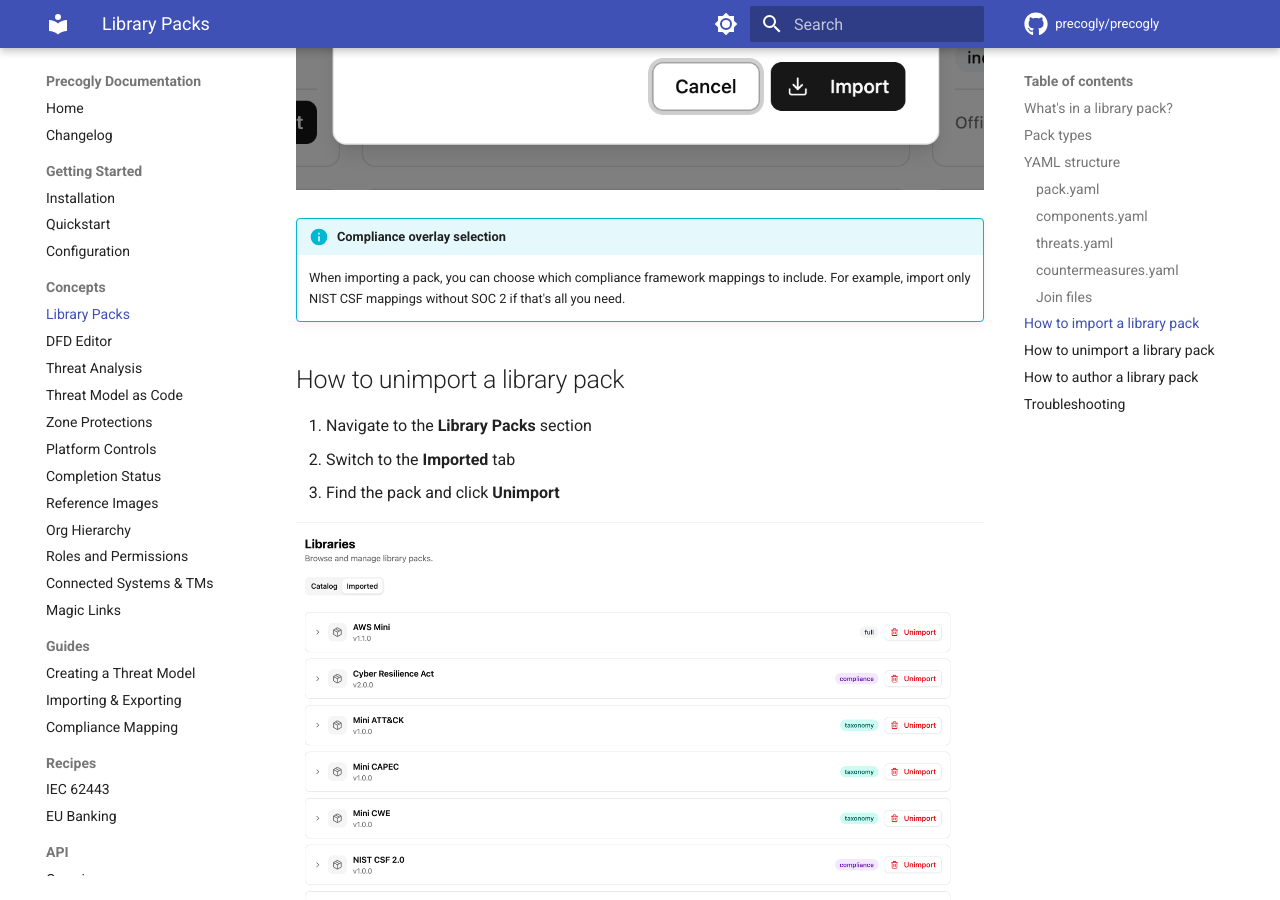
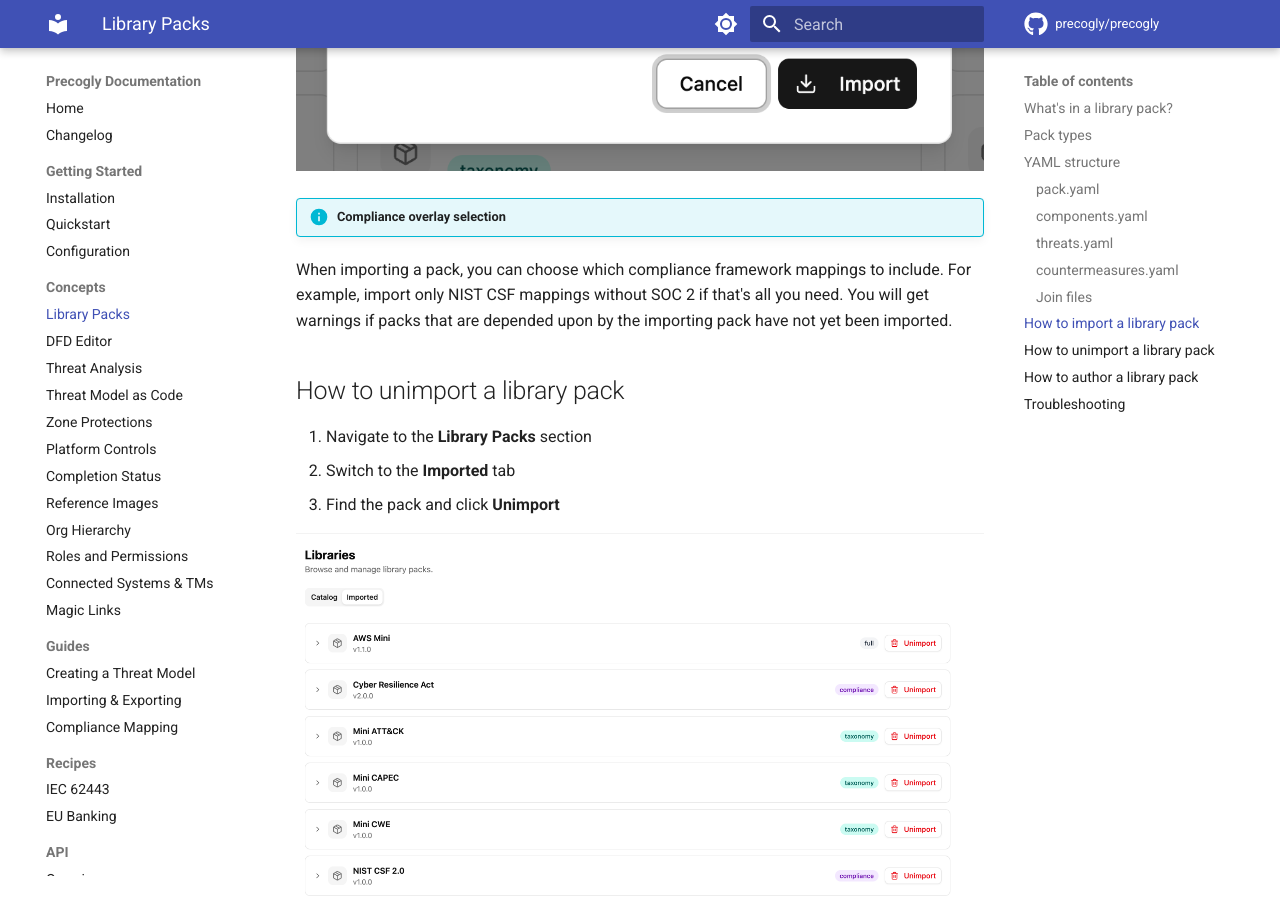
Before and after one commit to AlvinKuruvilla/precogly, an MkDocs documentation site: the page built from docs/concepts/library-packs.md, in a window 1280 px wide and 900 px high, scrolled down 8553 px. Built offline with MkDocs 1.6.1 and Material for MkDocs 9.7.7, drawn with Linux system fonts in a browser that asks for light colours; comment, search, counter and statistics services are not loaded.

````diff
--- a/docs/concepts/library-packs.md
+++ b/docs/concepts/library-packs.md
@@ -19,13 +19,13 @@ When you add a component from a library pack to your threat model, its associate
 
 ## Pack types
 
-| Type | Contains | Example |
-|------|----------|---------|
-| `technology` | Components only | `aws`, `azure`, `gcp` |
-| `full` | Components + threats + countermeasures + joins + templates | `aws-mini` |
-| `compliance` | Framework definitions with requirements | `nist-csf`, `pci-dss` |
-| `taxonomy` | External threat classification taxonomies | `stride-taxonomy`, `mini-capec` |
-| `template` | DFD templates only | — |
+| Type         | Contains                                                   | Example                         |
+| ------------ | ---------------------------------------------------------- | ------------------------------- |
+| `technology` | Components only                                            | `aws`, `azure`, `gcp`           |
+| `full`       | Components + threats + countermeasures + joins + templates | `aws-mini`                      |
+| `compliance` | Framework definitions with requirements                    | `nist-csf`, `pci-dss`           |
+| `taxonomy`   | External threat classification taxonomies                  | `stride-taxonomy`, `mini-capec` |
+| `template`   | DFD templates only                                         | —                               |
 
 ## YAML structure
 
@@ -94,7 +94,7 @@ Here's how the YAML maps to what you see in the UI when previewing a pack:
 components:
   - id: s3
     name: Amazon S3
-    category: datastore          # process | datastore | external_human_actor | external_system_actor
+    category: datastore # process | datastore | external_human_actor | external_system_actor
     type: Object Storage
     provider: aws
     description: |
@@ -119,8 +119,8 @@ countermeasures:
     name: S3 Block Public Access
     description: |
       Enable S3 Block Public Access at account and bucket level.
-    control_type: preventive     # preventive | detective | corrective | deterrent | recovery | compensating | procedural
-    cost: low                    # low | medium | high
+    control_type: preventive # preventive | detective | corrective | deterrent | recovery | compensating | procedural
+    cost: low # low | medium | high
 ```
 
 ### Join files
@@ -134,7 +134,7 @@ mappings:
   - component: s3
     threats:
       - threat: s3-public-exposure
-        applies_to: component    # component | flow | both
+        applies_to: component # component | flow | both
 ```
 
 **threats-countermeasures.yaml** — which countermeasures mitigate which threats:
@@ -166,13 +166,13 @@ mappings:
   - countermeasure: s3-bucket-policy
     requirements:
       - "PR.AC-4"
-    sufficiency: full            # full | partial
+    sufficiency: full # full | partial
 ```
 
 ## How to import a library pack
 
 !!! note "Import requires Security Team role"
-    The **Import** button is only visible to users with the **Security Team** organization role. If you don't see the Import button, ask your organization admin to update your role from **Member** to **Security Team** in the organization settings.
+The **Import** button is only visible to users with the **Security Team** organization role. If you don't see the Import button, ask your organization admin to update your role from **Member** to **Security Team** in the organization settings.
 
 1. Navigate to the **Library Packs** section from the sidebar
 2. Browse available packs — you can filter by type, tag, or search by name
@@ -184,7 +184,7 @@ Packs with dependencies (e.g., `aws-mini` depends on `stride-taxonomy`, `mini-ca
 ![Import dialog with dependency checks and compliance overlay selection](../assets/images/library-packs-import-dialog.png)
 
 !!! info "Compliance overlay selection"
-    When importing a pack, you can choose which compliance framework mappings to include. For example, import only NIST CSF mappings without SOC 2 if that's all you need.
+When importing a pack, you can choose which compliance framework mappings to include. For example, import only NIST CSF mappings without SOC 2 if that's all you need. You will get warnings if packs that are depended upon by the importing pack have not yet been imported.
 
 ## How to unimport a library pack
 
@@ -197,7 +197,7 @@ Packs with dependencies (e.g., `aws-mini` depends on `stride-taxonomy`, `mini-ca
 Unimporting removes the library definitions (components, threats, countermeasures) but **does not delete** any threat model data you've already created using that pack. Your existing threat models keep their data — they just lose the link back to the library definition.
 
 !!! warning
-    You cannot unimport a pack if other imported packs depend on it. Unimport the dependent packs first.
+You cannot unimport a pack if other imported packs depend on it. Unimport the dependent packs first.
 
 **Taxonomy packs vs. compliance packs:** Taxonomy packs (STRIDE, CAPEC, CWE, etc.) cannot be unimported while content packs that reference them are still imported — taxonomies directly enrich threat data. Compliance packs (NIST CSF, ASVS, etc.) can be unimported independently since compliance mappings are optional and degrade gracefully.
 
````
Also changed, not shown: docs/concepts/threat-analysis.md (+2 -2 lines), docs/getting-started/quickstart.md (+6 -6 lines), docs/assets/images/completion-status-overview.png, docs/assets/images/creating-tm-overview-empty.png, docs/assets/images/creating-tm-progress-complete.png, docs/assets/images/creating-tm-threat-analysis-workspace.png, docs/assets/images/iec-62443-library-packs.png, docs/assets/images/library-packs-catalog.png, docs/assets/images/library-packs-import-dialog.png, docs/assets/images/quickstart-explore-libraries.png, docs/assets/images/quickstart-login.png, docs/assets/images/quickstart-overview-after-allocating.png, docs/assets/images/quickstart-overview-before.png, 2 other files.
